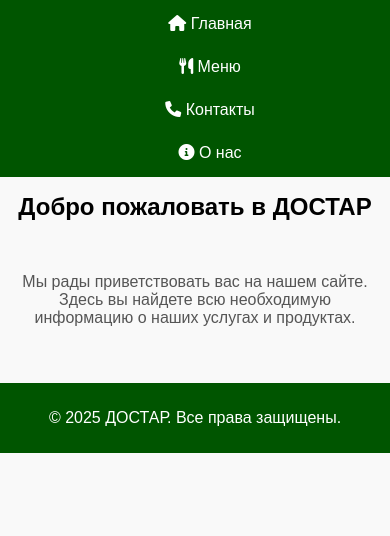
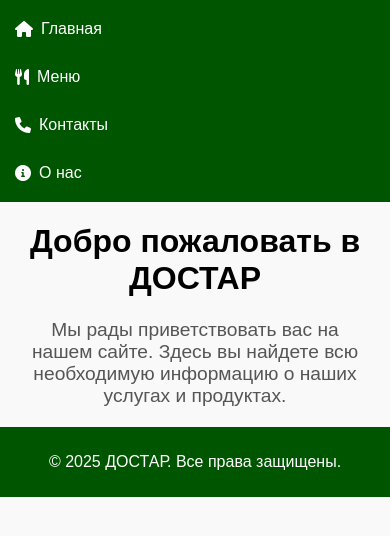
Before and after one commit to dostarstaff/delivery, a plain HTML site: page index.html in a window 390 px wide. Shown: the top 536 px of the page. Drawn offline with Linux system fonts and the light colour scheme.

Commit message:
Update index.html

```diff
--- a/index.html
+++ b/index.html
@@ -3,9 +3,6 @@
 <head>
     <meta charset="UTF-8">
     <meta name="viewport" content="width=device-width, initial-scale=1.0">
-    <meta name="description" content="ДОСТАР - ваш надежный партнер. Мы предлагаем лучшие услуги и продукты.">
-    <meta name="keywords" content="ДОСТАР, услуги, продукты, контакты, о нас">
-    <meta name="author" content="Ваше Имя">
     <title>Главная - ДОСТАР</title>
     <style>
         body {
@@ -17,34 +14,28 @@
         }
         .navbar {
             background-color: #005500;
-            padding: 5px 0;
+            padding: 10px 0;
             display: flex;
             justify-content: center;
-            gap: 5px;
+            gap: 10px;
             flex-wrap: wrap;
         }
         .navbar a {
             color: white;
             text-decoration: none;
-            padding: 8px 12px;
-            font-size: 1rem;
-            display: block;
+            padding: 10px 20px;
+            font-size: 1.2rem;
+            display: flex;
+            align-items: center;
+            gap: 8px;
         }
         .navbar a:hover {
             background-color: green;
         }
         .content {
-            margin: 10px;
+            margin: 20px;
             font-size: 1.2rem;
             color: #555;
-            padding: 20px;
-            margin: 0 auto;
-            max-width: 800px;
-        }
-        .banner img {
-            width: 100%;
-            max-height: 300px;
-            object-fit: cover;
         }
         footer {
             background-color: #005500;
@@ -53,21 +44,15 @@
             margin-top: 20px;
         }
         @media (max-width: 600px) {
-            .navbar {
-                flex-direction: column;
-                align-items: center;
-            }
             .navbar a {
                 padding: 10px 15px;
                 font-size: 1rem;
-                width: 100%;
+                width: 100%; /* Кнопки занимают всю ширину */
                 text-align: center;
             }
-            h1 {
-                font-size: 1.5rem;
-            }
-            .content {
-                font-size: 1rem;
+            .navbar {
+                flex-direction: column; /* Вертикальное расположение кнопок */
+                align-items: center;
             }
         }
     </style>
@@ -75,7 +60,6 @@
     <link rel="stylesheet" href="https://cdnjs.cloudflare.com/ajax/libs/font-awesome/6.0.0/css/all.min.css">
 </head>
 <body>
-
     <!-- Навигационная панель -->
     <div class="navbar">
         <a href="index.html"><i class="fas fa-home"></i> Главная</a>
@@ -84,10 +68,8 @@
         <a href="about.html"><i class="fas fa-info-circle"></i> О нас</a>
     </div>
 
-    <!-- Заголовок -->
     <h1>Добро пожаловать в ДОСТАР</h1>
 
-    <!-- Основной контент -->
     <div class="content">
         <p>Мы рады приветствовать вас на нашем сайте. Здесь вы найдете всю необходимую информацию о наших услугах и продуктах.</p>
     </div>
@@ -96,7 +78,5 @@
     <footer>
         <p>&copy; 2025 ДОСТАР. Все права защищены.</p>
     </footer>
-
-    <!-- Удален скрипт для плавной прокрутки -->
 </body>
 </html>
```
